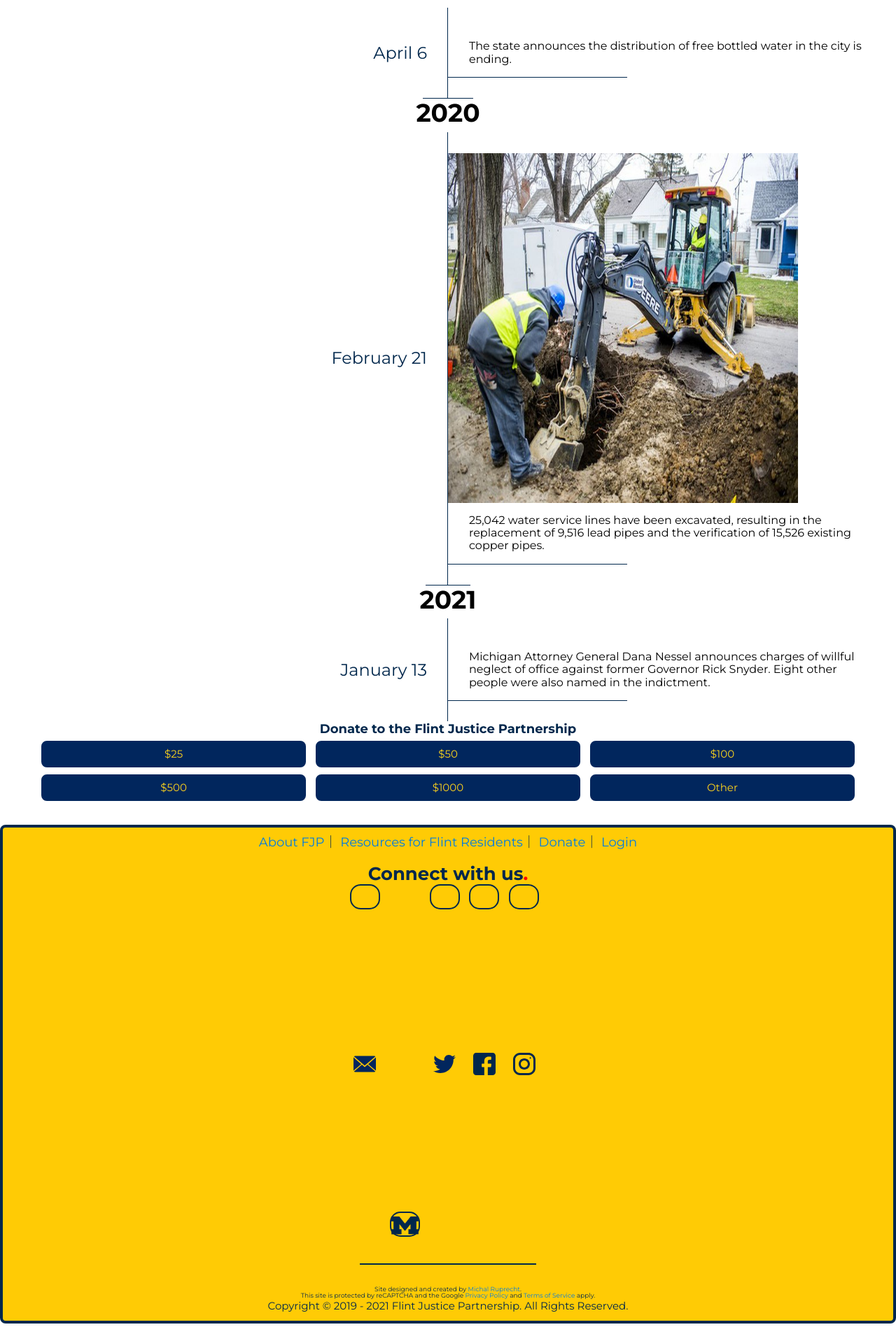
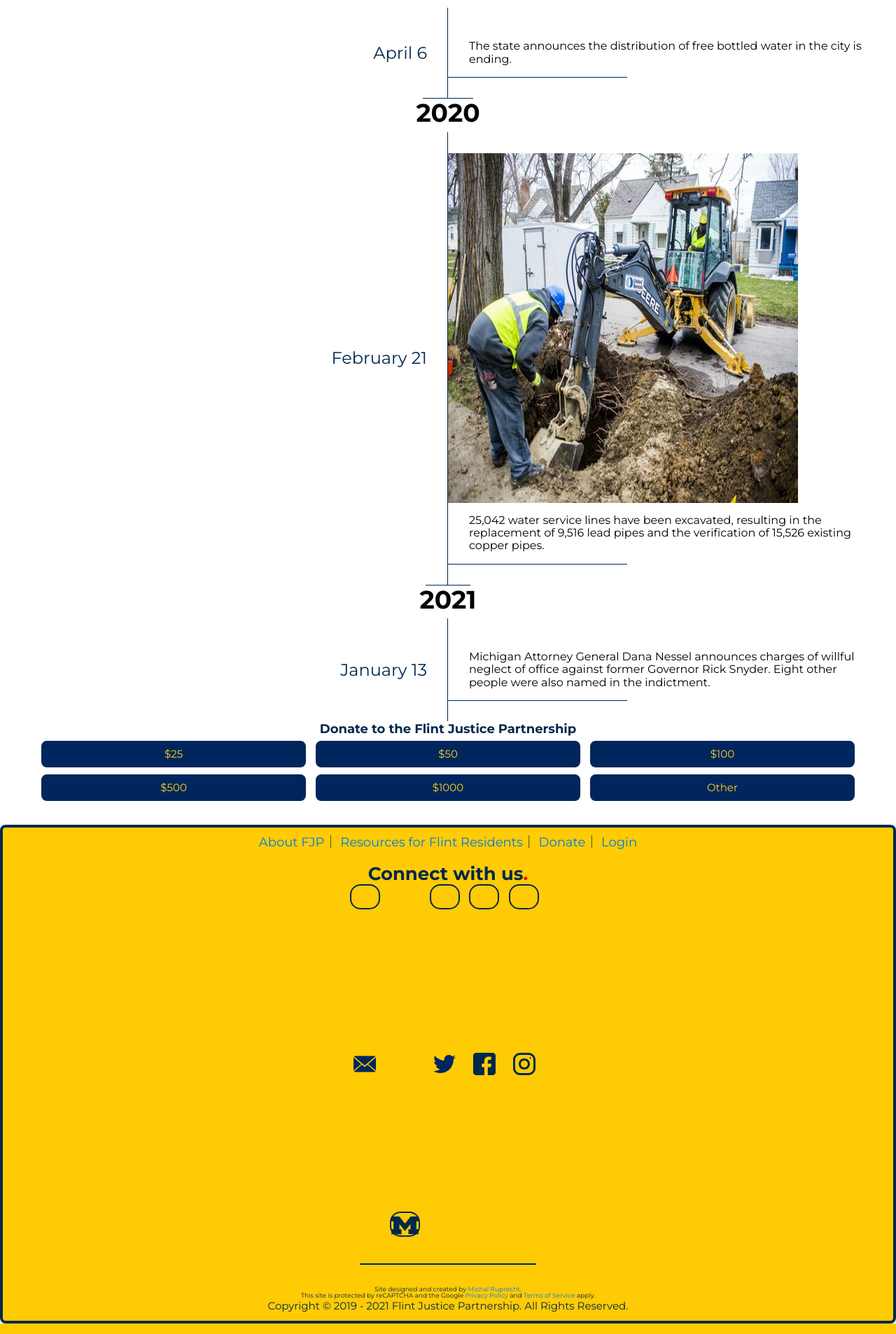
Before and after one commit to umichfjp/umichfjp.github.io, a Jekyll site: the page built from pages/timeline.html, in a window 1280 px wide. Shown: the part 3184-5091 px from the top of the page at 70% size. Built offline with Jekyll 4.4.1, drawn with Linux system fonts in a browser that asks for light colours; nearby versions of some CDN libraries.

Commit message:
Update style.css

```diff
--- a/pages/css/style.css
+++ b/pages/css/style.css
@@ -2,6 +2,7 @@
 html {
   box-sizing: border-box;
   font-family: Montserrat;
+  background: #FFCB05;
 }
 
 *, *:before, *:after {
```
